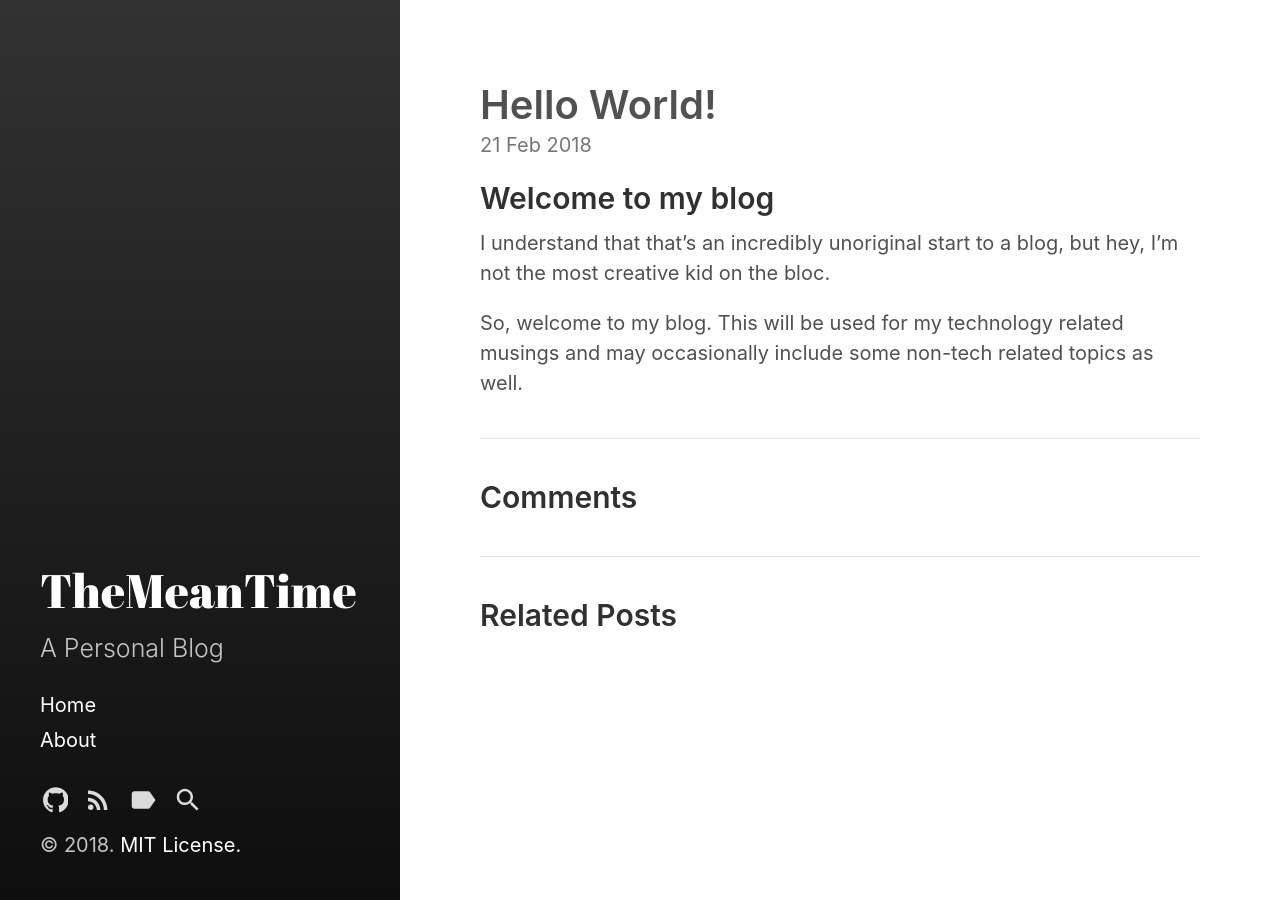
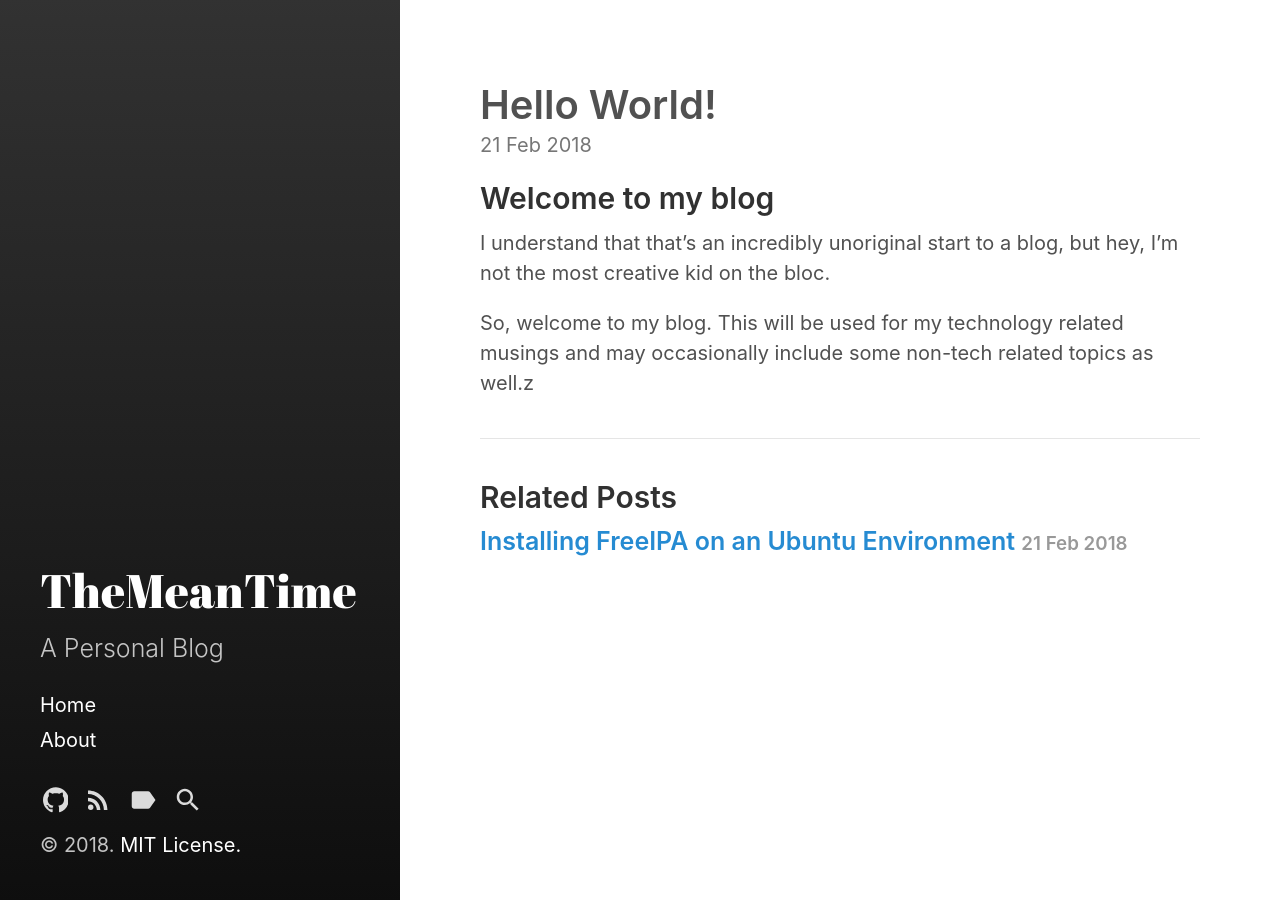
Before and after one commit to Banshee1221/banshee1221.github.io, a Jekyll site: the page built from _posts/2018-02-21-hello-world.md, in a window 1280 px wide. Built offline with Jekyll 4.4.1, drawn with Linux system fonts in a browser that asks for light colours.

Commit message:
added freeipa and added warn css

```diff
--- a/_config.yml
+++ b/_config.yml
@@ -35,3 +35,5 @@
                                 # to enable a separate blog link.
 github:
   repo:             https://github.com/Banshee1221
+
+page.comments:      false
--- a/_includes/comments.html
+++ b/_includes/comments.html
@@ -1,6 +1,6 @@
-{% if page.comments != false %}
+<!-- {% if page.comments != false %}
   <section class="comments">
     <h2>Comments</h2>
     {% include disqus.html %}
   </section>
-{% endif %}
+{% endif %} -->
--- a/_includes/head.html
+++ b/_includes/head.html
@@ -5,6 +5,7 @@
 
   <!-- Enable responsiveness on mobile devices-->
   <meta name="viewport" content="width=device-width, initial-scale=1.0, maximum-scale=1" />
+  <link rel="stylesheet" href="https://cdnjs.cloudflare.com/ajax/libs/font-awesome/4.7.0/css/font-awesome.min.css">
 
   <title>
     {% if page.title == "Home" %}
--- a/_posts/2018-02-21-hello-world.md
+++ b/_posts/2018-02-21-hello-world.md
@@ -8,4 +8,4 @@
 
 I understand that that's an incredibly unoriginal start to a blog, but hey, I'm not the most creative kid on the bloc.
 
-So, welcome to my blog. This will be used for my technology related musings and may occasionally include some non-tech related topics as well.
+So, welcome to my blog. This will be used for my technology related musings and may occasionally include some non-tech related topics as well.z
--- a/_sass/hydeout/_message.scss
+++ b/_sass/hydeout/_message.scss
@@ -2,10 +2,31 @@
 //
 // Show alert messages to users. You may add it to single elements like a `<p>`,
 // or to a parent if there are multiple elements to show.
-
 .message {
   margin-bottom: 1rem;
   padding: 1rem;
   color: #717171;
   background-color: #f9f9f9;
 }
+
+.warn {
+  margin-bottom: 1rem;
+  padding: 1rem;
+  background-color: #FFF8F7;
+  border-color: #CF4360 !important;
+  border: 1px solid;
+  border-radius: 5px;
+  padding-left: 50px;
+  position: relative;
+}
+
+.warn:before {
+  content: "\f06a";
+  /* this is your text. You can also use UTF-8 character codes as I do here */
+  font-family: FontAwesome;
+  color: #CF4360;
+  padding: 1rem;
+  left: -5px;
+  position: absolute;
+  top: 0;
+}
```
Also changed, not shown: _posts/2018-02-21-installing-freeipa.md (added, +101 -0 lines), assets/images/server_install_1.png (added).
